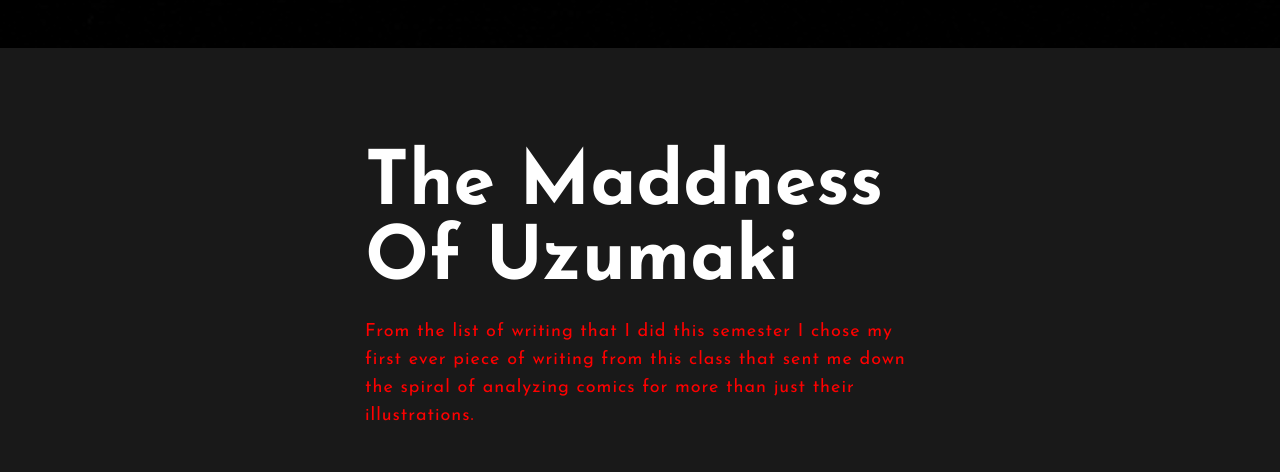
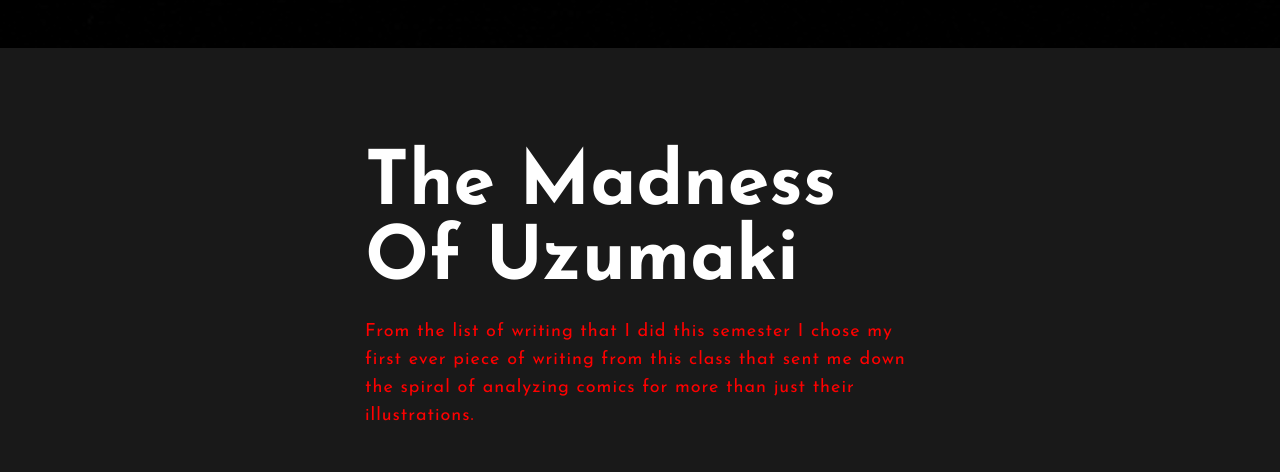
Before and after one commit to Tyler-Huynh/WRTG_3020_FinalPortfolio, a plain HTML site: page about.html in a window 1280 px wide. Shown: the part 752-1224 px from the top of the page. Drawn offline with Linux system fonts and the light colour scheme.

Commit message:
Pushing all changes made

```diff
--- a/about.html
+++ b/about.html
@@ -44,7 +44,7 @@
 	<section class="about">
 		<div class="main">
 			<div class="about-text">
-				<h2>The Maddness of Uzumaki</h2>
+				<h2>The Madness of Uzumaki</h2>
 				<p>From the list of writing that I did this semester I chose my first ever piece of writing from this class that sent me down the spiral of analyzing comics for more than just their illustrations. </p>
 				<p>
 					From this essay the strengths that I saw were the pieces of analyzation I made from his work within his manga, especially with the fantastic linework and composition of his panels. The linework that is done within the pages of Uzumaki are done so intentionally that we as readers often ignore it, as it just molds into the image that we are looking at. His panel bleeds also incorporate his linework to allow for the reader to absorb every bit of detail within the illustration, to feel the emotion that the author intended. The transitions between his panels are something profound, because rather than walking the reader through every step of the manga, he lets the reader fill in missing details. The idea of closure as expanded on by Scott McCloud.
```
